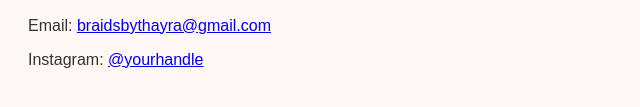
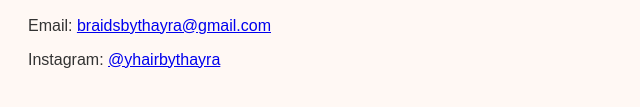
Before and after one commit to Thayrafermin/BRAID-BY-THAYRAA, a plain HTML site: page index.html in a window 1280 px wide. Shown: the part 529-636 px from the top of the page, 0-640 px from the left. Drawn offline with Linux system fonts and the light colour scheme.

Commit message:
Update index.html

```diff
--- a/index.html
+++ b/index.html
@@ -32,7 +32,7 @@
   <div class="section">
     <h2>Contact</h2>
     <p>Email: <a href="mailto:braidsbythayra@gmail.com">braidsbythayra@gmail.com</a></p>
-    <p>Instagram: <a href="https://instagram.com/hairbythayra" target="_blank">@yourhandle</a></p>
+    <p>Instagram: <a href="https://instagram.com/hairbythayra" target="_blank">@yhairbythayra</a></p>
   </div>
 </body>
 </html>
```
